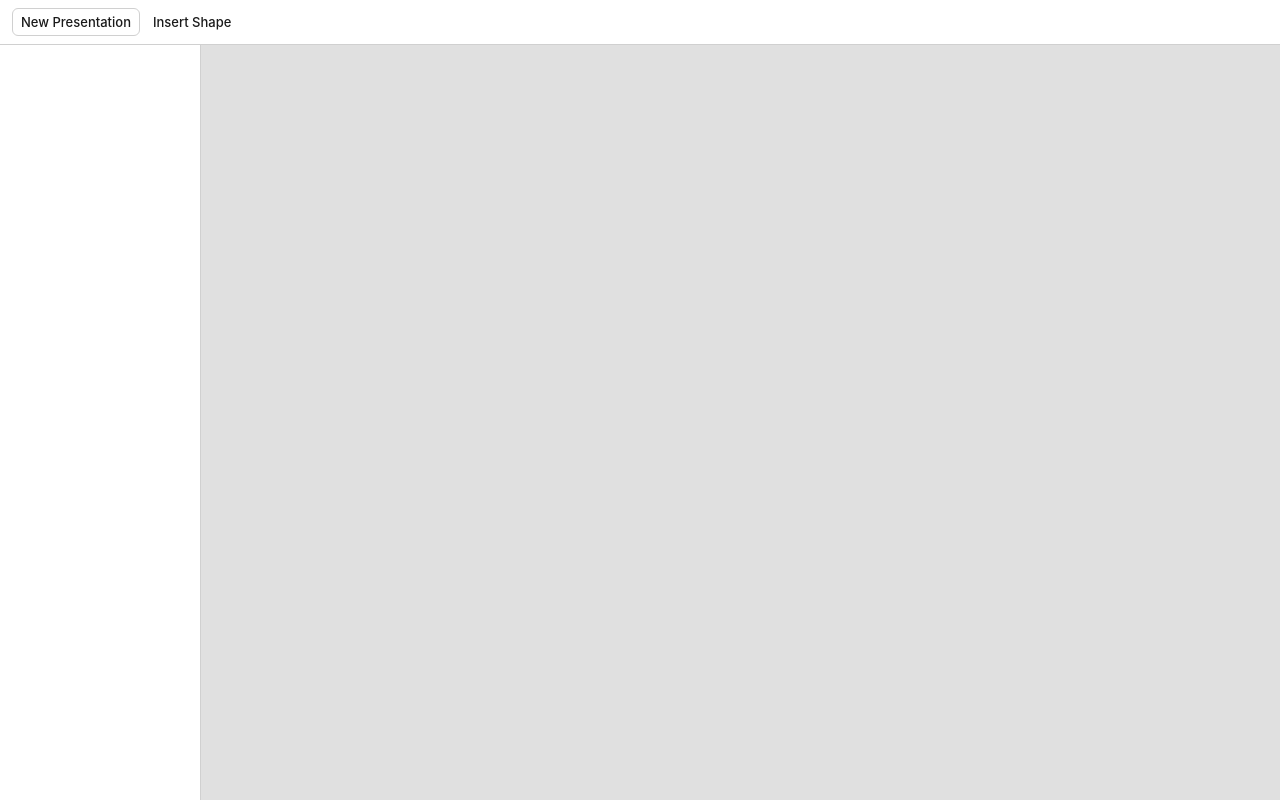
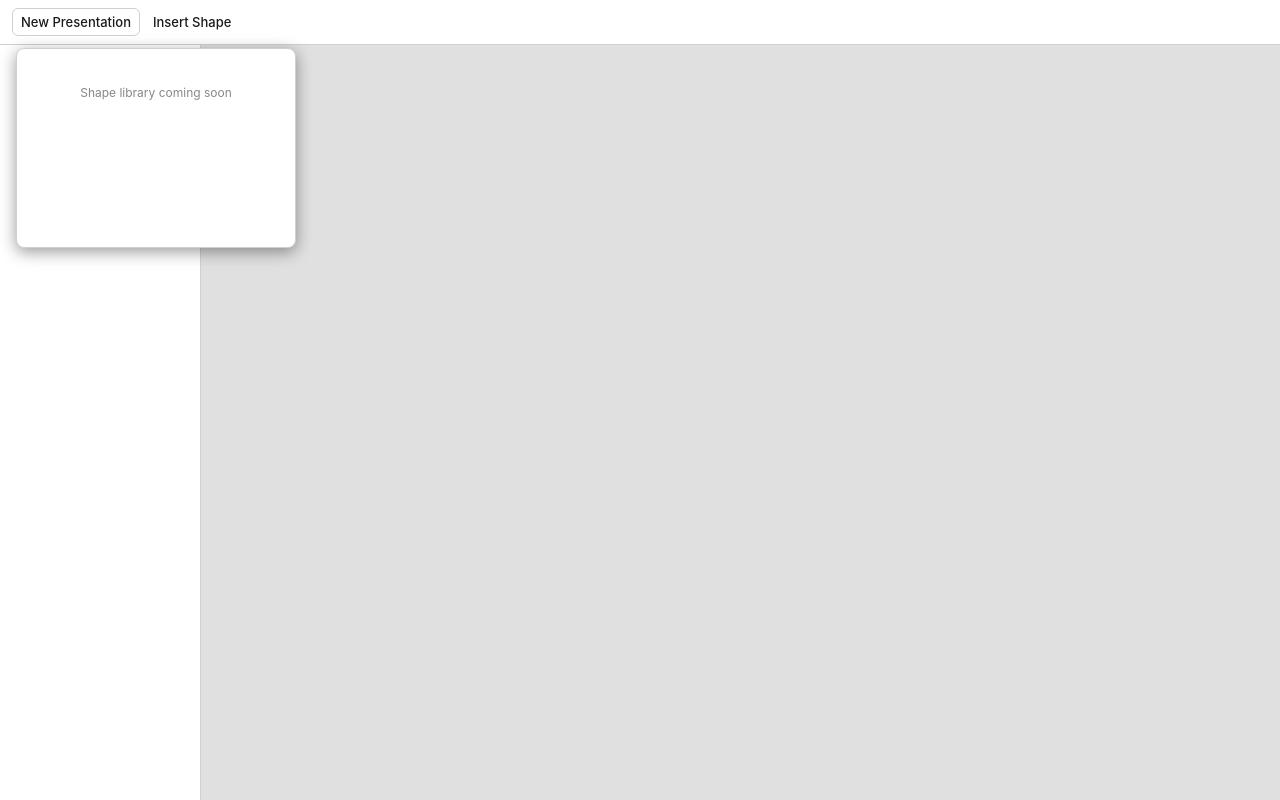
Before and after one commit to roar/presenter-2, a React (Vite) app in the folder src/renderer/: page / in a window 1280 px wide. Both pictures are taken after a click on the button "Insert Shape". Built offline with nearby package versions, Linux system fonts and the light colour scheme.

Commit message:
feat: add shape picker popup and wire up insert shape button in toolbar
Co-Authored-By: Claude Sonnet 4.6 <noreply@anthropic.com>

```diff
--- /dev/null
+++ b/src/renderer/src/components/ShapePickerPopup/ShapePickerPopup.module.css
@@ -0,0 +1,27 @@
+.backdrop {
+  position: fixed;
+  inset: 0;
+  z-index: 100;
+}
+
+.popup {
+  position: fixed;
+  top: calc(var(--toolbar-height) + var(--space-xs));
+  left: var(--space-lg);
+  z-index: 101;
+  width: 280px;
+  min-height: 200px;
+  background: var(--bg-elevated);
+  border: 1px solid var(--border);
+  border-radius: var(--radius-md);
+  box-shadow: var(--shadow-popover);
+  padding: var(--space-md);
+}
+
+.placeholder {
+  margin: 0;
+  color: var(--text-dim);
+  font-size: var(--text-sm);
+  text-align: center;
+  padding-top: var(--space-xl);
+}
--- /dev/null
+++ b/src/renderer/src/components/ShapePickerPopup/ShapePickerPopup.tsx
@@ -0,0 +1,25 @@
+import React, { useEffect } from 'react'
+import styles from './ShapePickerPopup.module.css'
+
+interface ShapePickerPopupProps {
+  onClose: () => void
+}
+
+export function ShapePickerPopup({ onClose }: ShapePickerPopupProps): React.JSX.Element {
+  useEffect(() => {
+    function handleKeyDown(e: KeyboardEvent): void {
+      if (e.key === 'Escape') onClose()
+    }
+    document.addEventListener('keydown', handleKeyDown)
+    return () => document.removeEventListener('keydown', handleKeyDown)
+  }, [onClose])
+
+  return (
+    <>
+      <div role="presentation" className={styles.backdrop} onClick={onClose} />
+      <div role="dialog" aria-label="Insert shape" className={styles.popup}>
+        <p className={styles.placeholder}>Shape library coming soon</p>
+      </div>
+    </>
+  )
+}
--- a/src/renderer/src/components/Toolbar/Toolbar.tsx
+++ b/src/renderer/src/components/Toolbar/Toolbar.tsx
@@ -1,14 +1,22 @@
-import React from 'react'
+import React, { useState } from 'react'
 import { Button } from '../Button/Button'
+import { ShapePickerPopup } from '../ShapePickerPopup/ShapePickerPopup'
 import styles from './Toolbar.module.css'
 
 export function Toolbar(): React.JSX.Element {
+  const [shapePickerOpen, setShapePickerOpen] = useState(false)
+
   return (
-    <div className={styles.toolbar}>
-      <div className={styles.group}>
-        <Button variant="secondary">New Presentation</Button>
-        <Button variant="ghost">Insert Shape</Button>
+    <>
+      <div className={styles.toolbar}>
+        <div className={styles.group}>
+          <Button variant="secondary">New Presentation</Button>
+          <Button variant="ghost" onClick={() => setShapePickerOpen(true)}>
+            Insert Shape
+          </Button>
+        </div>
       </div>
-    </div>
+      {shapePickerOpen && <ShapePickerPopup onClose={() => setShapePickerOpen(false)} />}
+    </>
   )
 }
```
Also changed, not shown: 2 other files (tests, documents, lock files or other folders).
